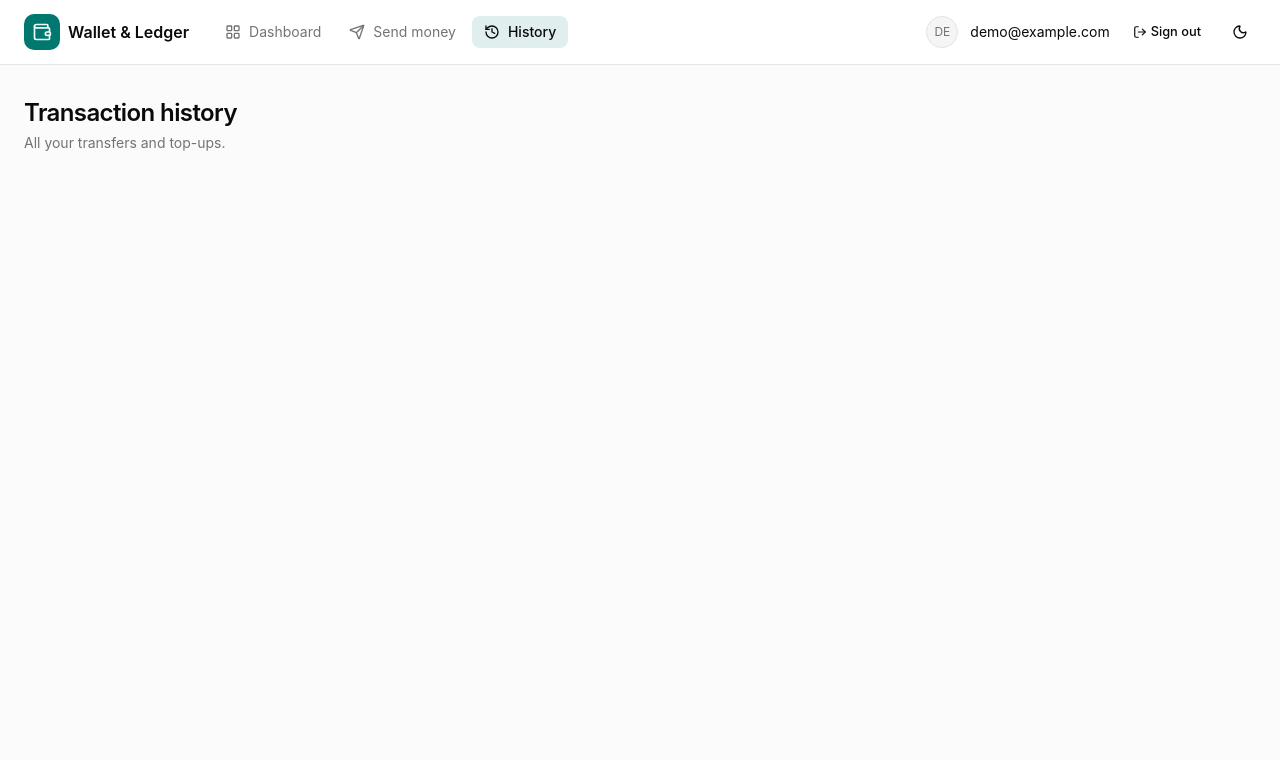
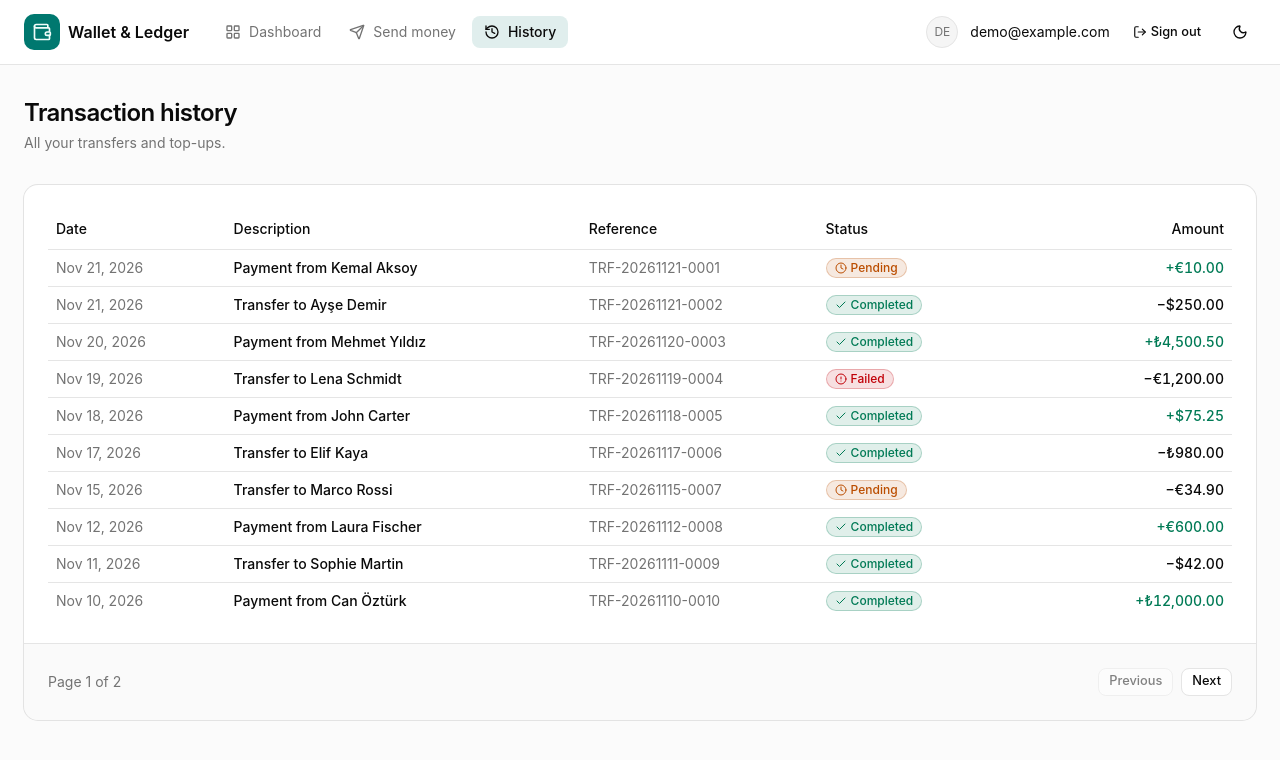
Before and after one commit to Sametkorkmazz/wallet-ledger, a React (Vite) app in the folder frontend/: page /transactions in a window 1280 px wide. Shown: the top 760 px of the page. Built offline with nearby package versions, Linux system fonts and the light colour scheme.

Commit message:
feat: add transaction history page with pagination

```diff
--- a/frontend/src/components/common/EmptyState.tsx
+++ b/frontend/src/components/common/EmptyState.tsx
@@ -1,19 +1,22 @@
 import {
   Empty,
+  EmptyContent,
   EmptyDescription,
   EmptyHeader,
   EmptyMedia,
   EmptyTitle,
 } from "@/components/ui/empty";
 import { Inbox } from "lucide-react";
-import { useId } from "react";
+import { useId, type ReactNode } from "react";
 
 export default function EmptyState({
   title,
   description,
+  children,
 }: {
   title: string;
   description: string;
+  children?: ReactNode;
 }) {
   const id = useId();
   return (
@@ -28,6 +31,7 @@ export default function EmptyState({
         <EmptyTitle id={id}>{title}</EmptyTitle>
         <EmptyDescription>{description}</EmptyDescription>
       </EmptyHeader>
+      {children && <EmptyContent>{children}</EmptyContent>}
     </Empty>
   );
 }
--- /dev/null
+++ b/frontend/src/components/common/PageButton.tsx
@@ -0,0 +1,25 @@
+import { Button } from "@/components/ui/button";
+import type { ReactNode } from "react";
+import { Link } from "react-router-dom";
+
+type PageButtonProps = {
+  to: number;
+  disabled: boolean;
+  children: ReactNode;
+};
+
+export default function PageButton({
+  to,
+  disabled,
+  children,
+}: PageButtonProps) {
+  return disabled ? (
+    <Button variant="outline" size="sm" disabled>
+      {children}
+    </Button>
+  ) : (
+    <Button asChild variant="outline" size="sm">
+      <Link to={`?page=${to}`}>{children}</Link>
+    </Button>
+  );
+}
--- a/frontend/src/components/dashboard/RecentActivity.tsx
+++ b/frontend/src/components/dashboard/RecentActivity.tsx
@@ -126,7 +126,12 @@ export default function RecentActivity() {
                         )}
                       </span>
                       <div className="flex flex-col">
-                        <span className="font-medium">{t.counterparty}</span>
+                        <Link
+                          to={`/transactions/${t.id}`}
+                          className="w-fit font-medium hover:underline focus-visible:underline"
+                        >
+                          {t.counterparty}
+                        </Link>
                         <span className="caption">{t.reference}</span>
                       </div>
                     </div>
--- /dev/null
+++ b/frontend/src/components/transactions/TransactionsTable.tsx
@@ -0,0 +1,58 @@
+import type { Transaction } from "@/api/types";
+import StatusBadge from "@/components/transactions/StatusBadge";
+import TransactionAmount from "@/components/transactions/TransactionAmount";
+import {
+  col,
+  transactionsTableHeader,
+} from "@/components/transactions/transactionsTableLayout";
+import { Table, TableBody, TableCell, TableRow } from "@/components/ui/table";
+import { formatDateShort } from "@/lib/money";
+import { cn } from "cn";
+import { Link } from "react-router-dom";
+
+export default function TransactionsTable({
+  transactions,
+}: {
+  transactions: Transaction[];
+}) {
+  return (
+    <Table className="table-fixed">
+      {transactionsTableHeader}
+      <TableBody>
+        {transactions.map((t) => (
+          <TableRow key={t.id}>
+            <TableCell className={cn(col.date, "text-muted-foreground")}>
+              {formatDateShort(Date.parse(t.createdAt))}
+            </TableCell>
+            <TableCell className={col.description}>
+              <div className="flex flex-col">
+                <Link
+                  to={`/transactions/${t.id}`}
+                  className="w-fit font-medium hover:underline focus-visible:underline"
+                >
+                  {t.type === "TRANSFER_IN" ? "Payment from" : "Transfer to"}{" "}
+                  {t.counterparty}
+                </Link>
+                <span className="caption lg:hidden">{t.reference}</span>
+                <div className="mt-2 flex sm:hidden">
+                  <StatusBadge status={t.status} />
+                </div>
+              </div>
+            </TableCell>
+            <TableCell className={cn(col.reference, "text-muted-foreground")}>
+              {t.reference}
+            </TableCell>
+            <TableCell className={col.status}>
+              <div className="flex">
+                <StatusBadge status={t.status} />
+              </div>
+            </TableCell>
+            <TableCell className={col.amount}>
+              <TransactionAmount transaction={t} />
+            </TableCell>
+          </TableRow>
+        ))}
+      </TableBody>
+    </Table>
+  );
+}
--- /dev/null
+++ b/frontend/src/components/transactions/TransactionsTableSkeleton.tsx
@@ -0,0 +1,49 @@
+import SkeletonText from "@/components/common/SkeletonText";
+import {
+  col,
+  transactionsTableHeader,
+} from "@/components/transactions/transactionsTableLayout";
+import { Skeleton } from "@/components/ui/skeleton";
+import { Table, TableBody, TableCell, TableRow } from "@/components/ui/table";
+
+export default function TransactionsTableSkeleton({ rows }: { rows: number }) {
+  return (
+    <>
+      <span className="sr-only">Loading transactions</span>
+      <Table aria-busy="true" className="table-fixed">
+        {transactionsTableHeader}
+        <TableBody>
+          {Array.from({ length: rows }, (_, i) => (
+            <TableRow key={i}>
+              <TableCell className={col.date}>
+                <SkeletonText className="w-28" />
+              </TableCell>
+              <TableCell className={col.description}>
+                <div className="flex flex-col">
+                  <SkeletonText className="w-48" />
+                  <div className="caption lg:hidden">
+                    <SkeletonText className="w-32" />
+                  </div>
+                  <div className="mt-2 sm:hidden">
+                    <Skeleton className="h-5 w-20 rounded-full" />
+                  </div>
+                </div>
+              </TableCell>
+              <TableCell className={col.reference}>
+                <SkeletonText className="w-36" />
+              </TableCell>
+              <TableCell className={col.status}>
+                <div className="flex">
+                  <Skeleton className="h-5 w-24 rounded-full" />
+                </div>
+              </TableCell>
+              <TableCell className={col.amount}>
+                <SkeletonText className="ml-auto w-20" />
+              </TableCell>
+            </TableRow>
+          ))}
+        </TableBody>
+      </Table>
+    </>
+  );
+}
--- /dev/null
+++ b/frontend/src/components/transactions/transactionsTableLayout.tsx
@@ -0,0 +1,21 @@
+import { TableHead, TableHeader, TableRow } from "@/components/ui/table";
+
+export const col = {
+  date: "hidden w-[15%] sm:table-cell",
+  description: "w-[30%]",
+  reference: "hidden w-[20%] lg:table-cell",
+  status: "hidden w-[15%] sm:table-cell",
+  amount: "w-[20%] text-right",
+} as const;
+
+export const transactionsTableHeader = (
+  <TableHeader>
+    <TableRow>
+      <TableHead className={col.date}>Date</TableHead>
+      <TableHead className={col.description}>Description</TableHead>
+      <TableHead className={col.reference}>Reference</TableHead>
+      <TableHead className={col.status}>Status</TableHead>
+      <TableHead className={col.amount}>Amount</TableHead>
+    </TableRow>
+  </TableHeader>
+);
--- /dev/null
+++ b/frontend/src/lib/pagination.ts
@@ -0,0 +1,4 @@
+export function parsePage(searchParams: URLSearchParams): number {
+  const raw = Number(searchParams.get("page"));
+  return Number.isInteger(raw) && raw >= 1 ? raw : 1;
+}
--- a/frontend/src/pages/TransactionsPage.tsx
+++ b/frontend/src/pages/TransactionsPage.tsx
@@ -1,10 +1,92 @@
+import EmptyState from "@/components/common/EmptyState";
+import ErrorAlert from "@/components/common/ErrorAlert";
+import PageButton from "@/components/common/PageButton";
 import PageHeader from "@/components/layout/PageHeader";
+import TransactionsTable from "@/components/transactions/TransactionsTable";
+import TransactionsTableSkeleton from "@/components/transactions/TransactionsTableSkeleton";
+import { Button } from "@/components/ui/button";
+import { Card, CardContent, CardFooter } from "@/components/ui/card";
+import useTransactions from "@/hooks/useTransactions";
+import { parsePage } from "@/lib/pagination";
+import { cn } from "cn";
+import { Link, useSearchParams } from "react-router-dom";
+
+const PAGE_SIZE = 10;
 
 export default function TransactionsPage() {
+  const [searchParams] = useSearchParams();
+  const page = parsePage(searchParams);
+  const { data, isPlaceholderData, isError, isPending, refetch, isFetching } =
+    useTransactions({
+      size: PAGE_SIZE,
+      page: page - 1,
+    });
+  const shownPage = data ? data.page + 1 : page;
+
   return (
-    <PageHeader
-      title="Transaction history"
-      description="All your transfers and top-ups."
-    />
+    <div className="flex flex-col gap-8">
+      <PageHeader
+        title="Transaction history"
+        description="All your transfers and top-ups."
+      />
+      <Card className="[--card-spacing:--spacing(6)]">
+        <CardContent
+          className={cn(
+            "transition-opacity",
+            isPlaceholderData && "opacity-60",
+          )}
+          aria-busy={isPlaceholderData}
+        >
+          {isPending ? (
+            <TransactionsTableSkeleton rows={PAGE_SIZE} />
+          ) : isError && data === undefined ? (
+            <ErrorAlert
+              title="Couldn't load your history"
+              description="The server didn't answer. Your money is safe. Check your connection and try again."
+              isRetrying={isFetching}
+              onRetry={() => refetch()}
+            />
+          ) : data.totalElements === 0 ? (
+            <EmptyState
+              title="No history yet"
+              description="Your transactions will show up here."
+            />
+          ) : shownPage > data.totalPages ? (
+            <EmptyState
+              title="This page does not exist"
+              description={`Your history has ${data.totalPages} ${data.totalPages === 1 ? "page" : "pages"}`}
+            >
+              <Button asChild variant="outline">
+                <Link to={"?page=1"}>Go to page 1</Link>
+              </Button>
+            </EmptyState>
+          ) : (
+            <TransactionsTable transactions={data.content} />
+          )}
+        </CardContent>
+
+        {data && data.totalPages > 1 && shownPage <= data.totalPages && (
+          <CardFooter className="justify-between">
+            <span className="caption">
+              Page {shownPage} of {data.totalPages}
+            </span>
+            <div className="flex gap-2">
+              <PageButton
+                disabled={shownPage <= 1 || isPlaceholderData}
+                to={page - 1}
+              >
+                Previous
+              </PageButton>
+              <PageButton
+                disabled={shownPage >= data.totalPages || isPlaceholderData}
+                to={page + 1}
+              >
+                Next
+              </PageButton>
+            </div>
+          </CardFooter>
+        )}
+      </Card>
+    </div>
   );
 }
```
Also changed, not shown: frontend/src/components/transactions/StatusBadge.tsx (renamed from frontend/src/components/dashboard/StatusBadge.tsx), 1 other file (tests, documents, lock files or other folders).
